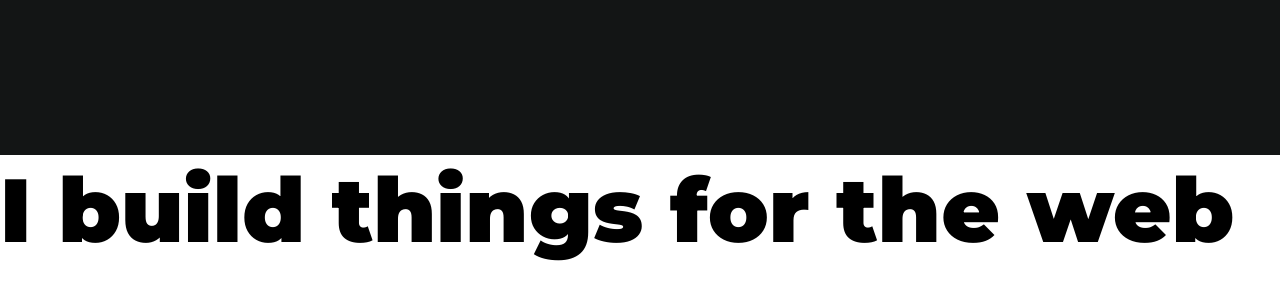
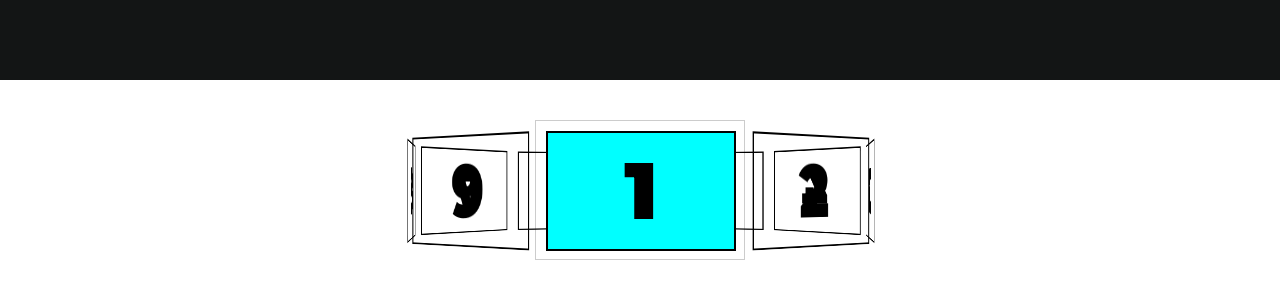
Before and after one commit to kapantzak/portfolio, a Next.js app: page / in a window 1280 px wide. Shown: the part 1800-2100 px from the top of the page. Built offline with nearby package versions, Linux system fonts and the light colour scheme.

Commit message:
[wip] Add carousel

```diff
--- /dev/null
+++ b/components/Carousel.js
@@ -0,0 +1,17 @@
+import styles from "@/styles/Carousel.module.scss";
+
+const Carousel = () => {
+  return (
+    <div className={styles.scene}>
+      <div className={styles.carousel}>
+        {[1, 2, 3, 4, 5, 6, 7, 8, 9].map((num) => (
+          <div key={num} className={styles.carouselCell}>
+            {num}
+          </div>
+        ))}
+      </div>
+    </div>
+  );
+};
+
+export default Carousel;
--- a/pages/index.js
+++ b/pages/index.js
@@ -1,4 +1,5 @@
 import styles from "@/styles/Home.module.scss";
+import Carousel from "@/components/Carousel";
 
 const Home = () => {
   return (
@@ -13,18 +14,16 @@ const Home = () => {
         <div style={{ height: "1500px" }}></div>
       </div>
       <div style={{ backgroundColor: "#fff", color: "#000" }}>
-        <h2 className="sticky" style={{ fontSize: "7vw" }}>
+        {/* <h2 className="sticky" style={{ fontSize: "7vw" }}>
           I build things for the web
-        </h2>
-        <div style={{ height: "1500px" }}></div>
-        <div style={{ height: "1500px" }}></div>
-      </div>
-      <div>
-        <h2 className="sticky" style={{ fontSize: "7vw" }}>
-          I work as a senior frontend developer
-        </h2>
-        <div style={{ height: "1500px" }}></div>
-        <div style={{ height: "1500px" }}></div>
+        </h2> */}
+        <div
+          className="sticky"
+          style={{ display: "flex", justifyContent: "center" }}
+        >
+          <Carousel />
+        </div>
+        <div style={{ height: "15000px" }}></div>
       </div>
     </>
   );
--- /dev/null
+++ b/styles/Carousel.module.scss
@@ -0,0 +1,39 @@
+.scene {
+    border: 1px solid #CCC;
+    margin: 40px 0;
+    width: 210px;
+    height: 140px;
+    position: relative;
+    perspective: 1000px;
+}
+
+.carousel {
+    width: 100%;
+    height: 100%;
+    position: absolute;
+    transform: translateZ(-288px);
+    transform-style: preserve-3d;
+}
+
+.carouselCell {
+    position: absolute;
+    width: 190px;
+    height: 120px;
+    left: 10px;
+    top: 10px;
+    border: 2px solid black;
+    line-height: 116px;
+    font-size: 80px;
+    font-weight: bold;
+    text-align: center;
+}
+
+.carouselCell:nth-child(1) { transform: rotateY(  0deg) translateZ(288px); background-color: aqua; }
+.carouselCell:nth-child(2) { transform: rotateY( 40deg) translateZ(288px); }
+.carouselCell:nth-child(3) { transform: rotateY( 80deg) translateZ(288px); }
+.carouselCell:nth-child(4) { transform: rotateY(120deg) translateZ(288px); }
+.carouselCell:nth-child(5) { transform: rotateY(160deg) translateZ(288px); }
+.carouselCell:nth-child(6) { transform: rotateY(200deg) translateZ(288px); }
+.carouselCell:nth-child(7) { transform: rotateY(240deg) translateZ(288px); }
+.carouselCell:nth-child(8) { transform: rotateY(280deg) translateZ(288px); }
+.carouselCell:nth-child(9) { transform: rotateY(320deg) translateZ(288px); }
```
